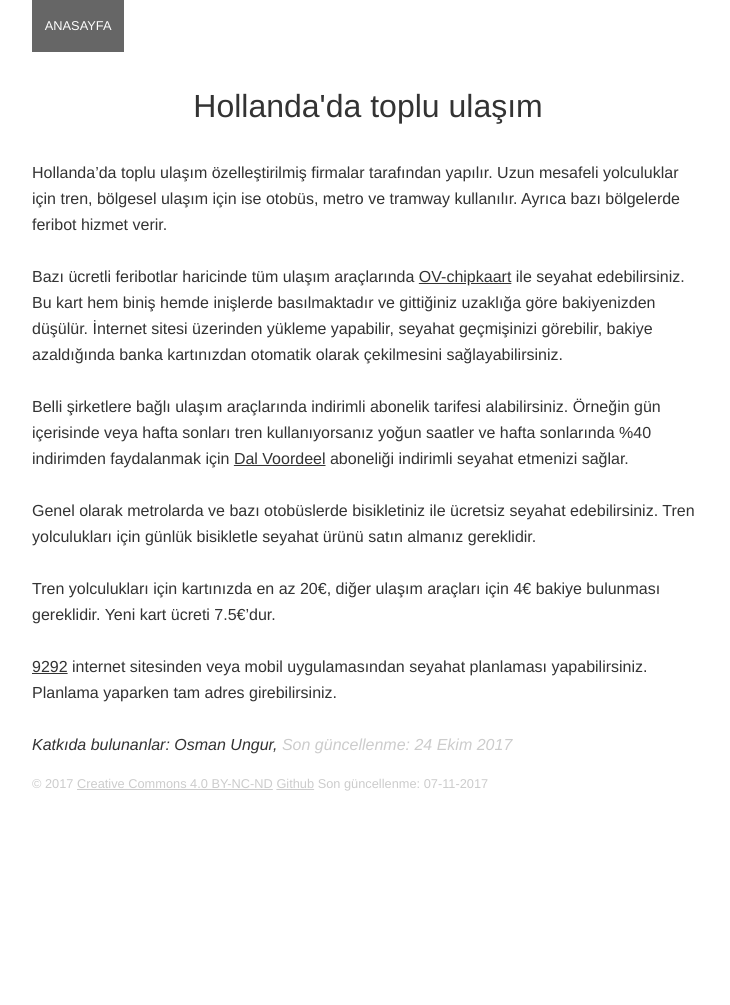
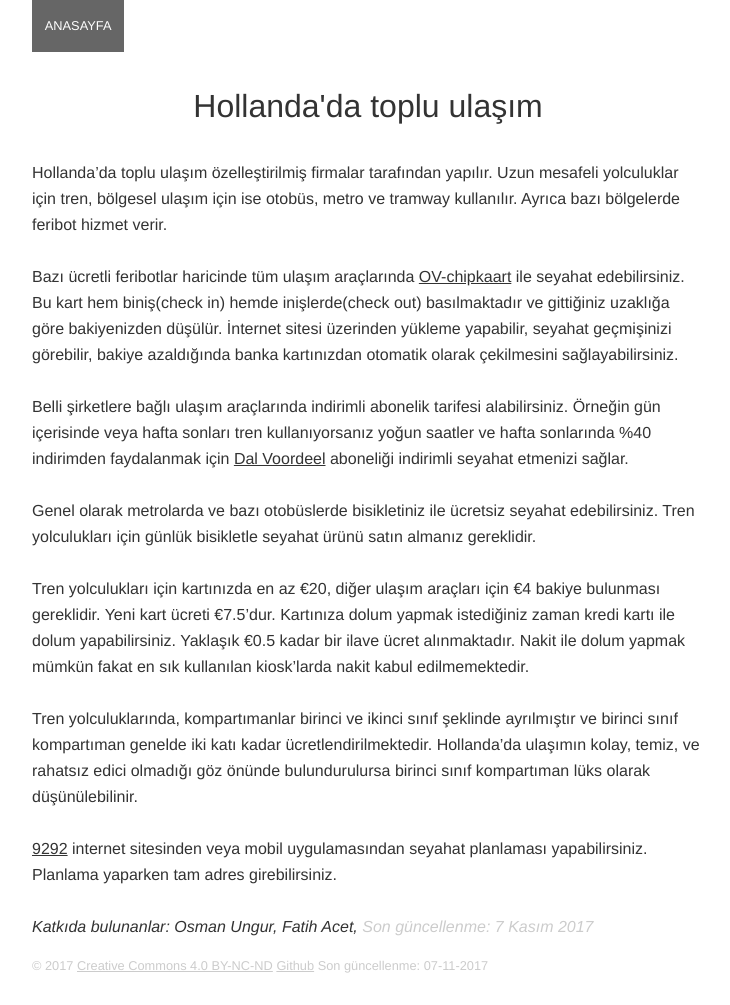
Before and after one commit to o/yurtdisinda-calismak-wiki, a Jekyll site: the page built from nl/toplu-ulasim.md, in a window 1280 px wide. Shown: the whole page, without its empty margins (272-1002 px from the left). Built offline with Jekyll 4.4.1, drawn with Linux system fonts in a browser that asks for light colours; before the commit the page ends 900 px from its top, so only the background shows below that.

Commit message:
Ulasim icin bir kac ufak bilgi eklendi.

```diff
--- a/nl/toplu-ulasim.md
+++ b/nl/toplu-ulasim.md
@@ -1,20 +1,22 @@
 ---
 layout: page
 title: Hollanda'da toplu ulaşım
-contributors: Osman Ungur
-updated_at: 24 Ekim 2017
+contributors: Osman Ungur, Fatih Acet
+updated_at: 7 Kasım 2017
 permalink: /nl/toplu-ulasim/
 description: Hollanda'da toplu ulaşım ile seyahat konusunda pratik bilgiler
 ---
 
 Hollanda'da toplu ulaşım özelleştirilmiş firmalar tarafından yapılır. Uzun mesafeli yolculuklar için tren, bölgesel ulaşım için ise otobüs, metro ve tramway kullanılır. Ayrıca bazı bölgelerde feribot hizmet verir.
 
-Bazı ücretli feribotlar haricinde tüm ulaşım araçlarında [OV-chipkaart](https://www.ov-chipkaart.nl) ile seyahat edebilirsiniz. Bu kart hem biniş hemde inişlerde basılmaktadır ve gittiğiniz uzaklığa göre bakiyenizden düşülür. İnternet sitesi üzerinden yükleme yapabilir, seyahat geçmişinizi görebilir, bakiye azaldığında banka kartınızdan otomatik olarak çekilmesini sağlayabilirsiniz.
+Bazı ücretli feribotlar haricinde tüm ulaşım araçlarında [OV-chipkaart](https://www.ov-chipkaart.nl) ile seyahat edebilirsiniz. Bu kart hem biniş(check in) hemde inişlerde(check out) basılmaktadır ve gittiğiniz uzaklığa göre bakiyenizden düşülür. İnternet sitesi üzerinden yükleme yapabilir, seyahat geçmişinizi görebilir, bakiye azaldığında banka kartınızdan otomatik olarak çekilmesini sağlayabilirsiniz.
 
 Belli şirketlere bağlı ulaşım araçlarında indirimli abonelik tarifesi alabilirsiniz. Örneğin gün içerisinde veya hafta sonları tren kullanıyorsanız yoğun saatler ve hafta sonlarında %40 indirimden faydalanmak için [Dal Voordeel](https://www.ns.nl/en/season-tickets/dal-voordeel.html) aboneliği indirimli seyahat etmenizi sağlar.
 
 Genel olarak metrolarda ve bazı otobüslerde bisikletiniz ile ücretsiz seyahat edebilirsiniz. Tren yolculukları için günlük bisikletle seyahat ürünü satın almanız gereklidir.
 
-Tren yolculukları için kartınızda en az 20€, diğer ulaşım araçları için 4€ bakiye bulunması gereklidir. Yeni kart ücreti 7.5€'dur.
+Tren yolculukları için kartınızda en az €20, diğer ulaşım araçları için €4 bakiye bulunması gereklidir. Yeni kart ücreti €7.5'dur. Kartınıza dolum yapmak istediğiniz zaman kredi kartı ile dolum yapabilirsiniz. Yaklaşık €0.5 kadar bir ilave ücret alınmaktadır. Nakit ile dolum yapmak mümkün fakat en sık kullanılan kiosk'larda nakit kabul edilmemektedir.
+
+Tren yolculuklarında, kompartımanlar birinci ve ikinci sınıf şeklinde ayrılmıştır ve birinci sınıf kompartıman genelde iki katı kadar ücretlendirilmektedir. Hollanda'da ulaşımın kolay, temiz, ve rahatsız edici olmadığı göz önünde bulundurulursa birinci sınıf kompartıman lüks olarak düşünülebilinir.
 
 [9292](https://9292.nl) internet sitesinden veya mobil uygulamasından seyahat planlaması yapabilirsiniz. Planlama yaparken tam adres girebilirsiniz.
```
